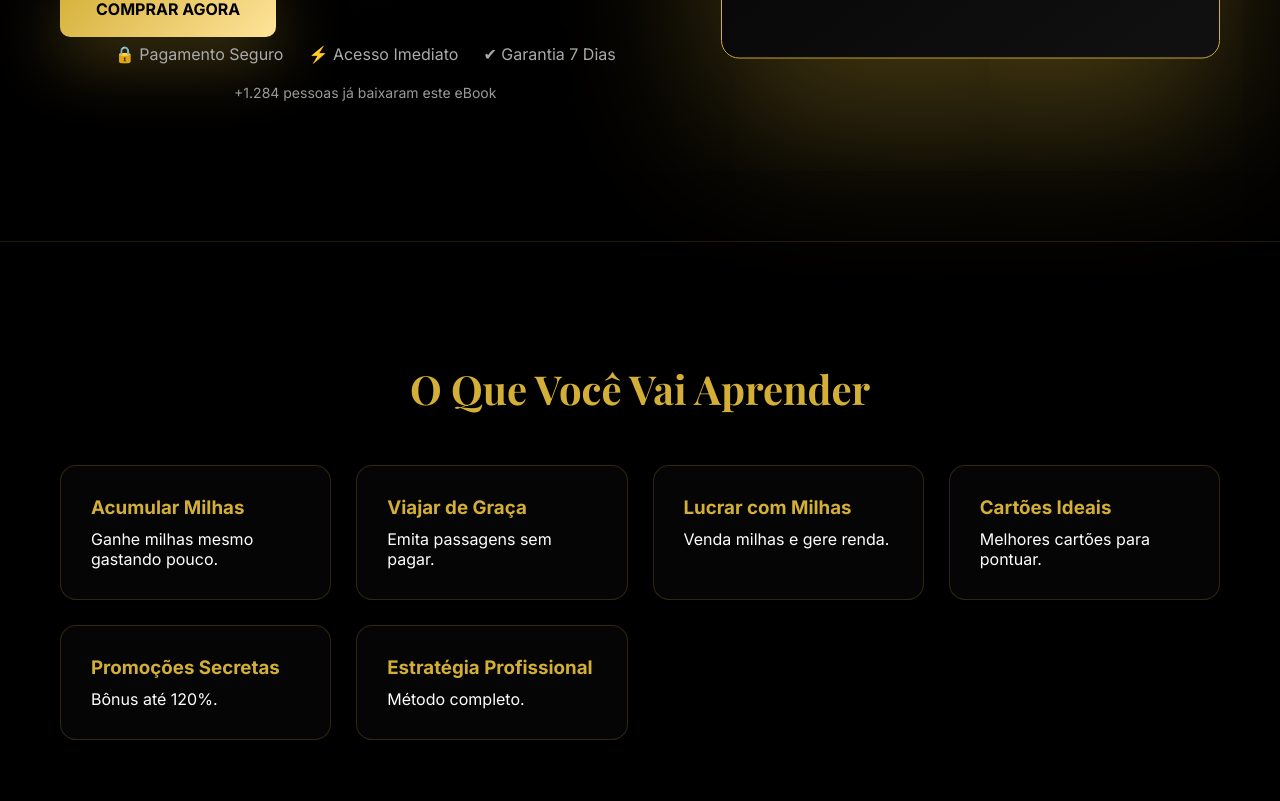
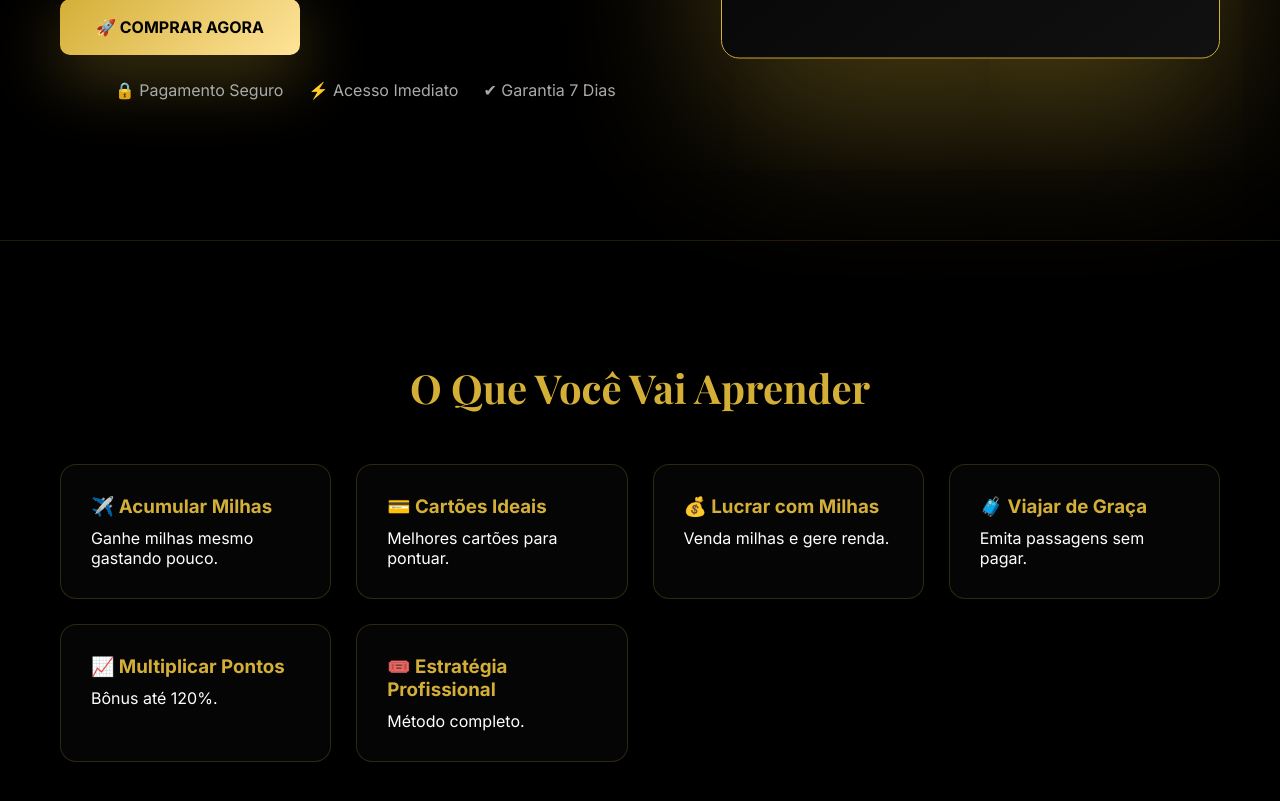
Before and after one commit to arthurkg770-ops/Manual-da-Renda-com-Milhas-, a plain HTML site: page index.html in a window 1280 px wide. Shown: the part 647-1448 px from the top of the page. Drawn offline with nearby package versions, Linux system fonts and the light colour scheme.

Commit message:
Update index.html

```diff
--- a/index.html
+++ b/index.html
@@ -3,12 +3,12 @@
 <head>
 <meta charset="UTF-8">
 <meta name="viewport" content="width=device-width, initial-scale=1.0">
-<meta name="description" content="Manual da Renda com Milhas - Viaje de graça e lucre com milhas do cartão">
+<meta name="description" content="Manual da Renda com Milhas - Viaje de graça e lucre com milhas">
+
 <meta http-equiv="Content-Security-Policy" content="default-src 'self' https: data: 'unsafe-inline' 'unsafe-eval'">
 <meta http-equiv="X-Content-Type-Options" content="nosniff">
 <meta http-equiv="X-Frame-Options" content="SAMEORIGIN">
 <meta http-equiv="Referrer-Policy" content="strict-origin-when-cross-origin">
-<meta http-equiv="Permissions-Policy" content="geolocation=(), camera=(), microphone=()">
 
 <title>Manual da Renda com Milhas</title>
 
@@ -24,7 +24,11 @@ font-family:Inter,sans-serif;
 overflow-x:hidden;
 }
 
-.container{max-width:1200px;margin:auto;padding:20px}
+.container{
+max-width:1200px;
+margin:auto;
+padding:20px;
+}
 
 header{
 position:fixed;
@@ -58,6 +62,7 @@ font-weight:700;
 text-decoration:none;
 transition:.3s;
 box-shadow:0 20px 70px rgba(212,175,55,.35);
+display:inline-block;
 }
 
 .btn:hover{
@@ -93,8 +98,17 @@ margin-bottom:25px;
 }
 
 .price-box{margin:25px 0}
-.old{color:#777;text-decoration:line-through}
-.new{font-size:56px;color:#d4af37;font-weight:800}
+
+.old{
+color:#777;
+text-decoration:line-through;
+}
+
+.new{
+font-size:56px;
+color:#d4af37;
+font-weight:800;
+}
 
 .ebook{
 height:470px;
@@ -162,7 +176,10 @@ border:1px solid #d4af37;
 box-shadow:0 30px 80px rgba(212,175,55,.25);
 }
 
-.card h3{color:#d4af37;margin-bottom:10px}
+.card h3{
+color:#d4af37;
+margin-bottom:10px;
+}
 
 .countdown{
 font-size:32px;
@@ -180,13 +197,6 @@ margin-top:25px;
 color:#aaa;
 }
 
-.proof{
-text-align:center;
-margin-top:20px;
-color:#999;
-font-size:14px;
-}
-
 footer{
 padding:40px 0;
 text-align:center;
@@ -200,12 +210,13 @@ border-top:1px solid rgba(212,175,55,.15);
 }
 </style>
 </head>
+
 <body>
 
 <header>
 <div class="container nav">
-<div class="logo">Renda com Milhas</div>
-<a href="https://pay.kiwify.com.br/2sBbO4V" class="btn" rel="noopener noreferrer">Comprar</a>
+<div class="logo">✈️ Renda com Milhas</div>
+<a href="https://pay.kiwify.com.br/2sBbO4V" class="btn" target="_blank">Comprar</a>
 </div>
 </header>
 
@@ -214,7 +225,9 @@ border-top:1px solid rgba(212,175,55,.15);
 
 <div>
 <div class="badge">GUIA PREMIUM</div>
+
 <h1>Viaje de Graça e Lucre com Milhas do Cartão</h1>
+
 <p>Método completo para acumular milhas, viajar sem pagar passagens e gerar renda extra todos os meses.</p>
 
 <div class="price-box">
@@ -224,15 +237,15 @@ border-top:1px solid rgba(212,175,55,.15);
 
 <div class="countdown" id="timer">Oferta termina em: 10:00</div>
 
-<a href="https://pay.kiwify.com.br/2sBbO4V" class="btn">COMPRAR AGORA</a>
+<a href="https://pay.kiwify.com.br/2sBbO4V" class="btn" target="_blank">
+🚀 COMPRAR AGORA
+</a>
 
 <div class="security">
 <span>🔒 Pagamento Seguro</span>
 <span>⚡ Acesso Imediato</span>
 <span>✔ Garantia 7 Dias</span>
 </div>
-
-<div class="proof">+1.284 pessoas já baixaram este eBook</div>
 
 </div>
 
@@ -245,24 +258,57 @@ Manual da<br>Renda com<br>Milhas
 
 <section class="section">
 <div class="container">
+
 <h2>O Que Você Vai Aprender</h2>
+
 <div class="grid">
-<div class="card"><h3>Acumular Milhas</h3><p>Ganhe milhas mesmo gastando pouco.</p></div>
-<div class="card"><h3>Viajar de Graça</h3><p>Emita passagens sem pagar.</p></div>
-<div class="card"><h3>Lucrar com Milhas</h3><p>Venda milhas e gere renda.</p></div>
-<div class="card"><h3>Cartões Ideais</h3><p>Melhores cartões para pontuar.</p></div>
-<div class="card"><h3>Promoções Secretas</h3><p>Bônus até 120%.</p></div>
-<div class="card"><h3>Estratégia Profissional</h3><p>Método completo.</p></div>
+
+<div class="card">
+<h3>✈️ Acumular Milhas</h3>
+<p>Ganhe milhas mesmo gastando pouco.</p>
+</div>
+
+<div class="card">
+<h3>💳 Cartões Ideais</h3>
+<p>Melhores cartões para pontuar.</p>
+</div>
+
+<div class="card">
+<h3>💰 Lucrar com Milhas</h3>
+<p>Venda milhas e gere renda.</p>
+</div>
+
+<div class="card">
+<h3>🧳 Viajar de Graça</h3>
+<p>Emita passagens sem pagar.</p>
+</div>
+
+<div class="card">
+<h3>📈 Multiplicar Pontos</h3>
+<p>Bônus até 120%.</p>
+</div>
+
+<div class="card">
+<h3>🎟️ Estratégia Profissional</h3>
+<p>Método completo.</p>
+</div>
+
 </div>
 </div>
 </section>
 
 <section class="section">
 <div class="container" style="text-align:center">
+
 <h2>Oferta por Tempo Limitado</h2>
 <p>De R$49,90 por apenas R$19,90 hoje</p>
+
 <br>
-<a href="https://pay.kiwify.com.br/2sBbO4V" class="btn">GARANTIR MEU ACESSO</a>
+
+<a href="https://pay.kiwify.com.br/2sBbO4V" class="btn" target="_blank">
+💳 GARANTIR MEU ACESSO
+</a>
+
 </div>
 </section>
 
@@ -277,7 +323,8 @@ var time=600;
 setInterval(function(){
 var min=Math.floor(time/60);
 var sec=time%60;
-document.getElementById('timer').innerHTML="Oferta termina em: "+min+":"+(sec<10?"0":"")+sec;
+document.getElementById('timer').innerHTML=
+"Oferta termina em: "+min+":"+(sec<10?"0":"")+sec;
 time--;
 if(time<0) time=600;
 },1000);
```
